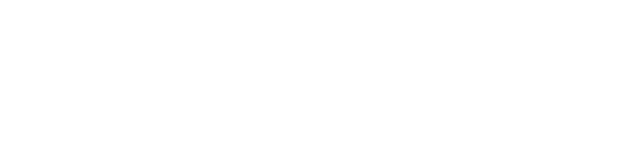
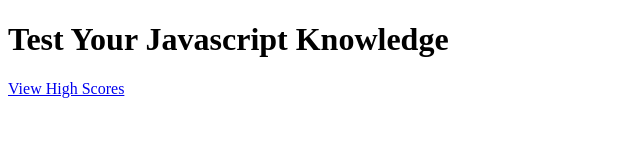
Before and after one commit to leahanders820/Code-Quiz, a plain HTML site: page index.html in a window 1280 px wide. Shown: the whole page, without its empty margins (0-640 px from the left). Drawn offline with Linux system fonts and the light colour scheme.

Commit message:
aded highscores link, page heading

```diff
--- a/index.html
+++ b/index.html
@@ -9,6 +9,12 @@
 
 <body>
 
+    <h1>Test Your Javascript Knowledge</h1>
+
+    <section class="highscores">
+        <a href="highscores.html">View High Scores</a>
+    </section>
+
 </body>
 
 
```
